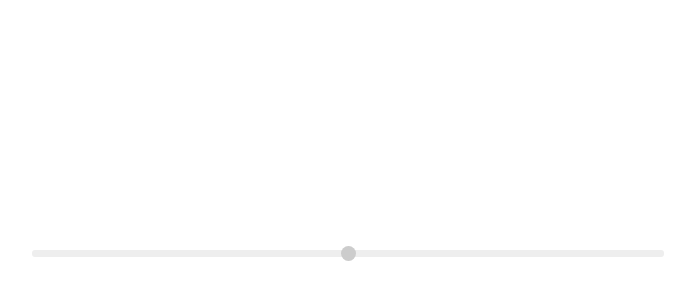
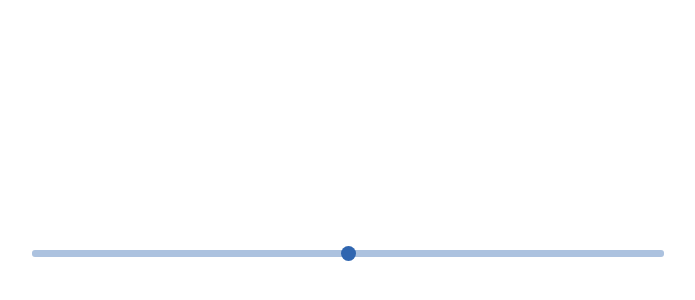
Before and after one commit to manvendra22/react-slider, a React app: page / in a window 1280 px wide. Shown: the part 156-456 px from the top of the page, without its empty margins (294-989 px from the left). Built offline with nearby package versions, Linux system fonts and the light colour scheme.

Commit message:
[Refactor] API refactored

```diff
--- a/src/App.js
+++ b/src/App.js
@@ -4,16 +4,21 @@ import FormSlider from './FormSlider';
 import "./styles.css";
 
 export default function App() {
+    function handleChange(value) {
+        console.log(value)
+    }
+
     return (
         <div className="App">
             <FormSlider
                 initialValue={50}
+                handleChange={handleChange}
                 min={0}
                 max={100}
                 step={1}
-                name={''}
-                className={''}
-                disabled={true}
+                name=''
+                className=''
+                disabled={false}
                 showBubble={true} />
         </div>
     );
--- a/src/FormSlider.js
+++ b/src/FormSlider.js
@@ -5,24 +5,23 @@ import Bubble from "./Bubble";
 import "./styles.css";
 
 export default function FormSlider(props) {
-    const { initialValue, showBubble, ...otherProps } = props
+    const { initialValue, handleChange, showBubble, ...otherProps } = props
 
     let [value, setValue] = useState(initialValue);
     let [visible, setVisible] = useState(false);
 
-    function handleChange(e) {
-        console.log(e.target.value);
+    function onChange(e) {
         setValue(e.target.value);
+        handleChange(e.target.value)
     }
 
-    function handleMouseUp() {
+    function onMouseUp() {
         setVisible(false);
     }
 
-    function handleMouseDown() {
+    function onMouseDown() {
         setVisible(true);
     }
-
 
     return (
         <div className="slider-container">
@@ -30,11 +29,11 @@ export default function FormSlider(props) {
             <Slider
                 {...otherProps}
                 value={value}
-                onChange={handleChange}
-                onMouseUp={handleMouseUp}
-                onMouseDown={handleMouseDown}
-                onTouchEnd={handleMouseUp}
-                onTouchStart={handleMouseDown}
+                onChange={onChange}
+                onMouseUp={onMouseUp}
+                onMouseDown={onMouseDown}
+                onTouchEnd={onMouseUp}
+                onTouchStart={onMouseDown}
             />
         </div>
     );
--- a/src/styles.css
+++ b/src/styles.css
@@ -51,7 +51,6 @@
     cursor: not-allowed;
 }
 
-
 .bubble {
     display: flex;
     align-items: center;
```
